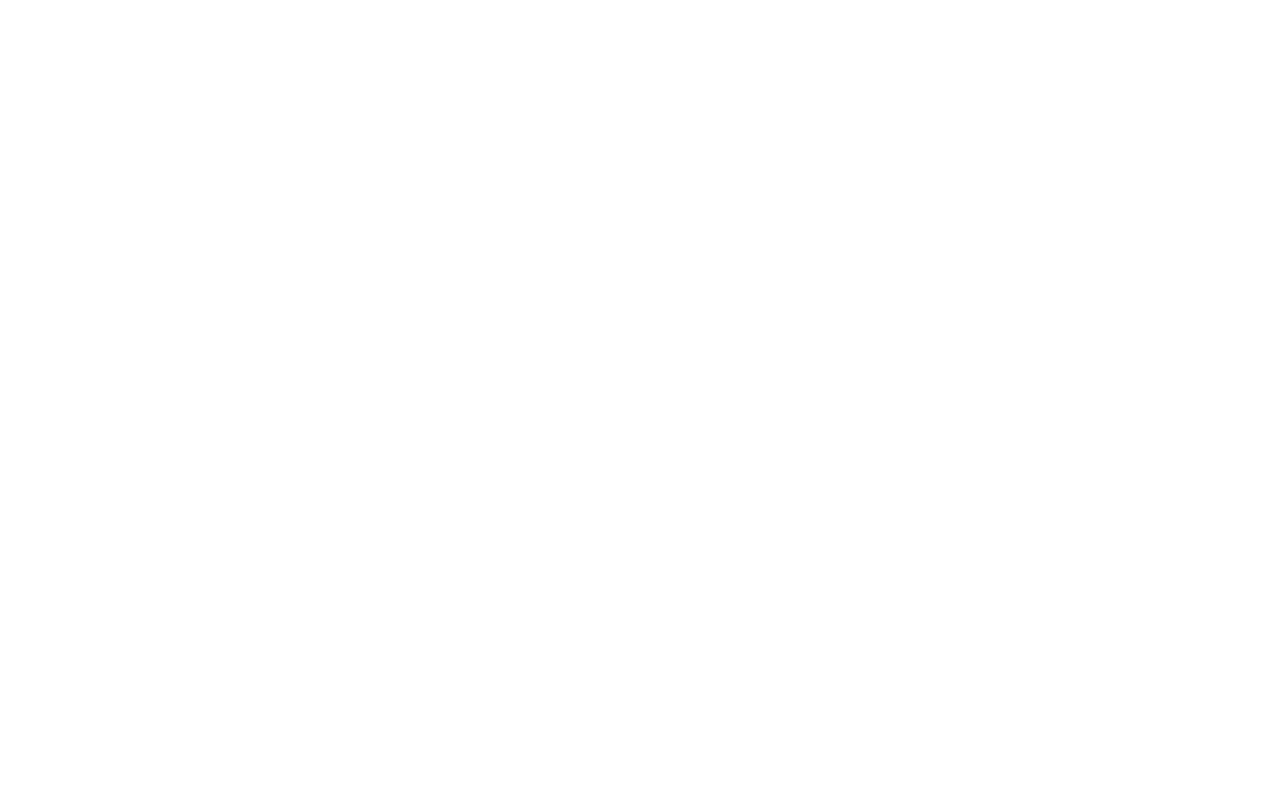
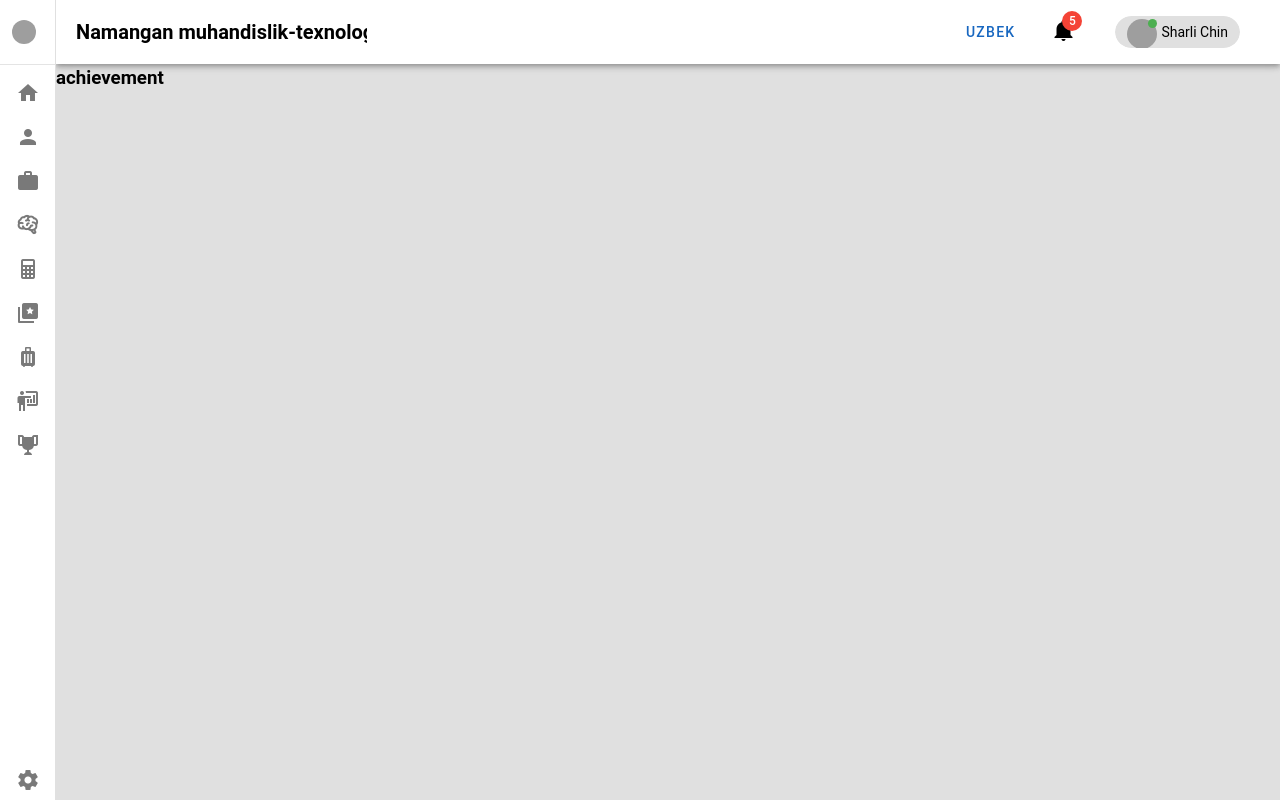
Before and after one commit to Hamidullo/admin, a Vue app: page /achievement in a window 1280 px wide. Before the commit this address had no page. Built offline with nearby package versions, Linux system fonts and the light colour scheme; grey boxes are pictures that could not be loaded.

Commit message:
Add new file and modifire

```diff
--- a/package.json
+++ b/package.json
@@ -22,7 +22,7 @@
     "eslint-plugin-vue": "^9.3.0",
     "sass": "^1.60.0",
     "unplugin-fonts": "^1.0.3",
-    "vite": "^4.2.0",
+    "vite": "^4.5.1",
     "vite-plugin-vuetify": "^1.0.0"
   }
 }
--- a/src/components/Header.vue
+++ b/src/components/Header.vue
@@ -5,19 +5,13 @@
     elevation="4"
     color="white">
 
-    <v-app-bar-title>
+    <v-app-bar-title >
       <h4>
         Namangan muhandislik-texnologiya instituti
       </h4>
     </v-app-bar-title>
 
     <v-spacer/>
-
-<!--    <v-col lg="6" cols="12">
-      <v-form class="mt-5">
-        <v-text-field variant="outlined" rounded dense placeholder="Search..." append-inner-icon="mdi-magnify"/>
-      </v-form>
-    </v-col>-->
 
     <v-spacer/>
 
@@ -103,7 +97,7 @@
           <template v-slot:prepend>
             <v-icon :icon="menu.icon"></v-icon>
           </template>
-          <v-list-item-title v-text="menu.title"></v-list-item-title>
+          <v-list-item-title v-text="menu.title" @click="drawer(menu.rout)"></v-list-item-title>
         </v-list-item>
       </v-list>
 
@@ -118,9 +112,9 @@
   data() {
     return{
       menus: [
-        {title: 'Profile', icon: 'mdi-account'},
-        { icon: 'mdi-cog', title: 'Settings'},
-        { icon: 'mdi-logout', title: 'Logout'},
+        {title: 'Profile', icon: 'mdi-account', rout: 'About'},
+        { icon: 'mdi-cog', title: 'Settings', rout: 'Settings'},
+        { icon: 'mdi-logout', title: 'Logout', rout: 'login'},
       ],
       items: [
         { type: 'subheader', title: 'Today' },
@@ -169,8 +163,14 @@
     }
   },
   methods: {
-    drawer(){
-      this.$emit('handDrawer')
+    drawer(rout){
+      if(rout !== 'logout'){
+        this.$router.push({name: rout})
+      } else {
+
+        this.$router.push({name: 'Login'})
+      }
+
     }
   }
 
--- a/src/components/Sidebar.vue
+++ b/src/components/Sidebar.vue
@@ -28,13 +28,20 @@
       <v-list-item prepend-icon="mdi-home" title="BOSH OYNA" value="home" @click="this.$router.push({name: 'Dashboard'})"></v-list-item>
       <v-list-item prepend-icon="mdi-account" title="SHAXSIY MA’LUMOTLAR" value="account" @click="this.$router.push({name: 'About'})"></v-list-item>
       <v-list-item prepend-icon="mdi-briefcase" title="O’QUV-USLUBIY ISHLAR" value="works" @click="this.$router.push({name: 'Users'})"></v-list-item>
-      <v-list-item prepend-icon="mdi-brain" title="ILMIY ISHLAR" value="brain" @click="this.$router.push({name: 'Users'})"></v-list-item>
-      <v-list-item prepend-icon="mdi-calculator" title="LOYIHALAR VA TIJORATLASHTIRISH" value="projects" @click="this.$router.push({name: 'Users'})"></v-list-item>
-      <v-list-item prepend-icon="mdi-star-box-multiple" title="IXTIROCHILIK VA RATSIONALIZATORLIK" value="invention" @click="this.$router.push({name: 'Users'})"></v-list-item>
-      <v-list-item prepend-icon="mdi-bag-suitcase" title="XALQARO XAMKORLIK MASALALARI" value="international" @click="this.$router.push({name: 'Users'})"></v-list-item>
-      <v-list-item prepend-icon="mdi-human-male-board-poll" title="USTOZ-SHOGIRD TIZIMI" value="teacher" @click="this.$router.push({name: 'Users'})"></v-list-item>
-      <v-list-item prepend-icon="mdi-trophy" title="ERISHGAN YUTUQLARI" value="achievement" @click="this.$router.push({name: 'Users'})"></v-list-item>
+      <v-list-item prepend-icon="mdi-brain" title="ILMIY ISHLAR" value="brain" @click="this.$router.push({name: 'Brain'})"></v-list-item>
+      <v-list-item prepend-icon="mdi-calculator" title="LOYIHALAR VA TIJORATLASHTIRISH" value="projects" @click="this.$router.push({name: 'Projects'})"></v-list-item>
+      <v-list-item prepend-icon="mdi-star-box-multiple" title="IXTIROCHILIK VA RATSIONALIZATORLIK" value="invention" @click="this.$router.push({name: 'Invention'})"></v-list-item>
+      <v-list-item prepend-icon="mdi-bag-suitcase" title="XALQARO XAMKORLIK MASALALARI" value="international" @click="this.$router.push({name: 'International'})"></v-list-item>
+      <v-list-item prepend-icon="mdi-human-male-board-poll" title="USTOZ-SHOGIRD TIZIMI" value="teacher" @click="this.$router.push({name: 'Teacher'})"></v-list-item>
+      <v-list-item prepend-icon="mdi-trophy" title="ERISHGAN YUTUQLARI" value="achievement" @click="this.$router.push({name: 'Achievement'})"></v-list-item>
     </v-list>
+
+    <template v-slot:append>
+      <div>
+        <v-list-item prepend-icon="mdi-cog" title="SOZLAMALAR" value="settings" @click="this.$router.push({name: 'Settings'})"></v-list-item>
+      </div>
+    </template>
+
   </v-navigation-drawer>
 </template>
 
--- a/src/router/index.js
+++ b/src/router/index.js
@@ -8,19 +8,54 @@
     component: () => import('@/views/Home.vue'),
     children: [
       {
+        path: '',
+        name: 'Dashboard',
+        component: () => import('@/views/Dashboard.vue'),
+      },
+      {
         path: 'about',
         name: 'About',
         component: () => import('@/views/About.vue'),
       },
       {
-        path: 'dashboard',
-        name: 'Dashboard',
-        component: () => import('@/views/Dashboard.vue'),
-      },
-      {
         path: 'users',
         name: 'Users',
         component: () => import('@/views/Users.vue'),
+      },
+      {
+        path: 'brain',
+        name: 'Brain',
+        component: () => import('@/views/Brain.vue'),
+      },
+      {
+        path: 'projects',
+        name: 'Projects',
+        component: () => import('@/views/Projects.vue'),
+      },
+      {
+        path: 'invention',
+        name: 'Invention',
+        component: () => import('@/views/Invention.vue'),
+      },
+      {
+        path: 'international',
+        name: 'International',
+        component: () => import('@/views/International.vue'),
+      },
+      {
+        path: 'teacher',
+        name: 'Teacher',
+        component: () => import('@/views/Teacher.vue'),
+      },
+      {
+        path: 'achievement',
+        name: 'Achievement',
+        component: () => import('@/views/Achievement.vue'),
+      },
+      {
+        path: 'settings',
+        name: 'Settings',
+        component: () => import('@/views/Settings.vue'),
       },
     ]
   },
--- /dev/null
+++ b/src/views/Achievement.vue
@@ -0,0 +1,17 @@
+<template>
+    <div>
+      <h3>
+        achievement
+      </h3>
+    </div>
+  </template>
+
+  <script>
+  export default {
+
+  }
+  </script>
+
+  <style scoped>
+
+  </style>
--- /dev/null
+++ b/src/views/Brain.vue
@@ -0,0 +1,17 @@
+<template>
+  <div>
+    <h3>
+      Brain
+    </h3>
+  </div>
+</template>
+
+<script>
+export default {
+
+}
+</script>
+
+<style scoped>
+
+</style>
--- /dev/null
+++ b/src/views/International.vue
@@ -0,0 +1,17 @@
+<template>
+    <div>
+      <h3>
+        International
+      </h3>
+    </div>
+  </template>
+
+  <script>
+  export default {
+
+  }
+  </script>
+
+  <style scoped>
+
+  </style>
--- /dev/null
+++ b/src/views/Invention.vue
@@ -0,0 +1,17 @@
+<template>
+    <div>
+      <h3>
+        invention
+      </h3>
+    </div>
+  </template>
+
+  <script>
+  export default {
+
+  }
+  </script>
+
+  <style scoped>
+
+  </style>
--- /dev/null
+++ b/src/views/Projects.vue
@@ -0,0 +1,17 @@
+<template>
+    <div>
+      <h3>
+        Projects
+      </h3>
+    </div>
+  </template>
+
+  <script>
+  export default {
+
+  }
+  </script>
+
+  <style scoped>
+
+  </style>
--- /dev/null
+++ b/src/views/Settings.vue
@@ -0,0 +1,17 @@
+<template>
+    <div>
+      <h2>
+        Settings
+      </h2>
+    </div>
+  </template>
+
+  <script>
+  export default {
+
+  }
+  </script>
+
+  <style scoped>
+
+  </style>
--- /dev/null
+++ b/src/views/Teacher.vue
@@ -0,0 +1,17 @@
+<template>
+    <div>
+      <h3>
+        Projects
+      </h3>
+    </div>
+  </template>
+
+  <script>
+  export default {
+
+  }
+  </script>
+
+  <style scoped>
+
+  </style>
```
Also changed, not shown: 1 other file (tests, documents, lock files or other folders).
